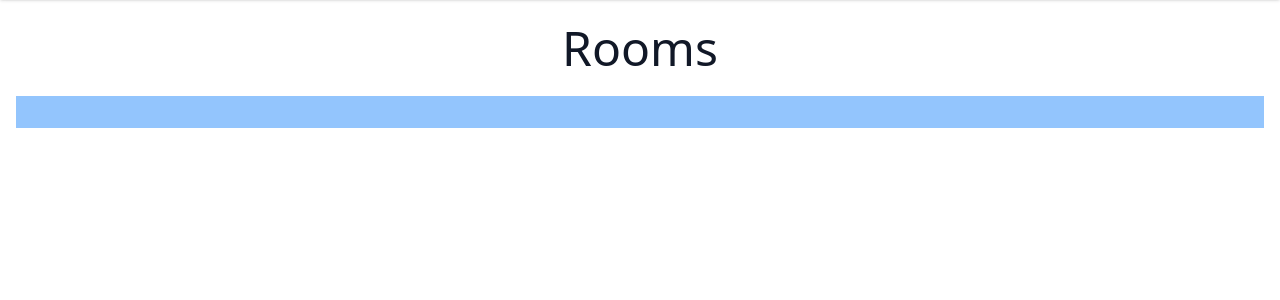
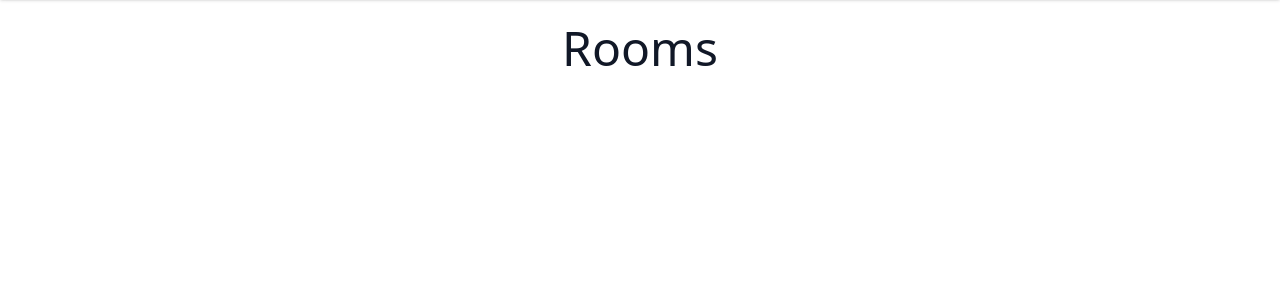
Before and after one commit to Rohan3011/chat-app, a Django app: page /rooms/ in a window 1280 px wide. Shown: the part 56-356 px from the top of the page. Run offline with Django 4.2, Linux system fonts and the light colour scheme; the visitor is signed in with stand-in values (Sample User, id 1); data that the repository does not hold is empty; some libraries are stand-ins or nearby versions.

Commit message:
fixed ui

```diff
--- a/rooms/templates/rooms/rooms.html
+++ b/rooms/templates/rooms/rooms.html
@@ -12,7 +12,7 @@
     Rooms
     {% endblock header %}
   </h1>
-  <div class="flex flex-wrap items-center p-4 space-x-8 space-y-4 bg-blue-300">
+  <div class="flex flex-wrap items-center p-4 space-x-8 space-y-4 ">
     {% for room in rooms %}
     <div class="w-full sm:w-1/2 lg:w-1/4 p-4 space-y-6 rounded-lg shadow bg-white text-center">
         <h3 class="text-2xl"> {{room.name}} </h3>
```
